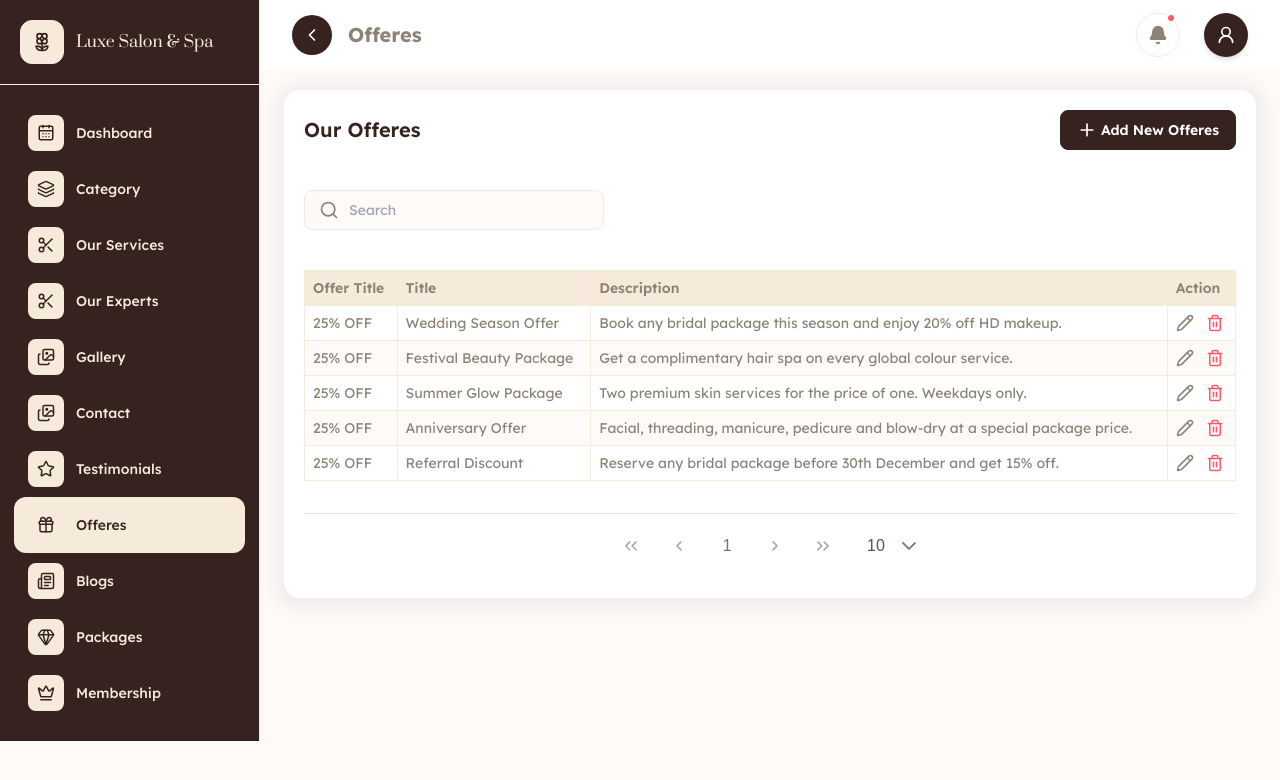
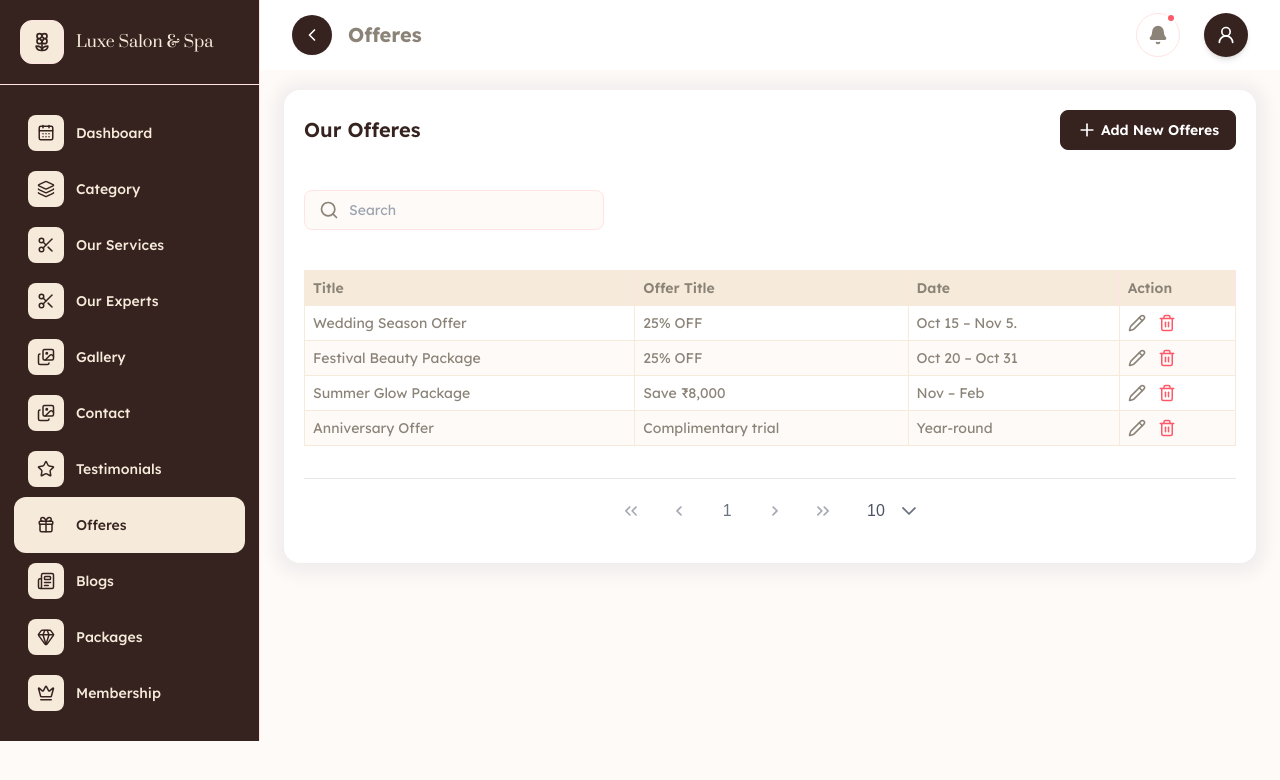
Before and after one commit to dhruviscalelot/Beauty_Parlour5_Admin, a React (Vite) app: page /offeres in a window 1280 px wide. Shown: the top 780 px of the page. Built offline with nearby package versions, Linux system fonts and the light colour scheme; sample sign-in values are in the browser's storage; a web font is replaced by a local one.

Commit message:
membership-offers-review ui implement

```diff
--- a/src/common/ErrorMessageCommom.js
+++ b/src/common/ErrorMessageCommom.js
@@ -20,3 +20,4 @@ export const HOURS = "Hours is Required";
 export const SERVICE_VALIDATION = "Service is Required";
 export const DURATION_VALIDATION = "Duration is Required";
 export const RECOMMENDEDFOR_VALIDATION = "Recommended For is Required";
+export const PLAN_NAME = "Plan Name is Required";
--- a/src/data/membership.js
+++ b/src/data/membership.js
@@ -2,7 +2,8 @@
 export const membershipData = [
     {
         id: 1,
-        title: "Silver",
+        title: "For everyday radiance",
+        planName: "Silver",
         price: "₹19,999 / yr",
         packageDetails: [
             {
@@ -28,7 +29,8 @@ export const membershipData = [
     },
     {
         id: 2,
-        title: "Gold",
+        title: "Our most-loved plan",
+        planName: "Gold",
         price: "₹4,999 / yr",
         packageDetails: [
             {
@@ -51,7 +53,8 @@ export const membershipData = [
     },
     {
         id: 3,
-        title: "Platinum",
+        title: "The complete luxury",
+        planName: "Platinum",
         price: "₹3,499 / yr",
         packageDetails: [
             {
--- a/src/data/offeres.js
+++ b/src/data/offeres.js
@@ -4,36 +4,29 @@ export const offersData = [
         id: 1,
         offertitle: "25% OFF",
         title: "Wedding Season Offer",
-        description:
-            "Book any bridal package this season and enjoy 20% off HD makeup.",
+        date:
+            "Oct 15 – Nov 5.",
     },
     {
         id: 2,
         offertitle: "25% OFF",
         title: "Festival Beauty Package",
-        description:
-            "Get a complimentary hair spa on every global colour service.",
+        date:
+            "Oct 20 – Oct 31",
     },
     {
         id: 3,
-        offertitle: "25% OFF",
+        offertitle: "Save ₹8,000",
         title: "Summer Glow Package",
-        description:
-            "Two premium skin services for the price of one. Weekdays only.",
+        date:
+            "Nov – Feb",
     },
     {
         id: 4,
-        offertitle: "25% OFF",
+        offertitle: "Complimentary trial",
         title: "Anniversary Offer",
-        description:
-            "Facial, threading, manicure, pedicure and blow-dry at a special package price.",
-        price: "₹2,499",
-    },
-    {
-        id: 5,
-        offertitle: "25% OFF",
-        title: "Referral Discount",
-        description:
-            "Reserve any bridal package before 30th December and get 15% off.",
-    },
+        date:
+            "Year-round",
+
+    }
 ]
--- a/src/data/testimonial.js
+++ b/src/data/testimonial.js
@@ -5,7 +5,7 @@ export const testimonialsData = [
         rating :5,
         quote:"Silky, frizz-free hair that lasted months. The hygiene and attention to detail here is on another level.",
         clientType: "Bridal makeup, skin therapy",
-        image: "https://images.unsplash.com/photo-1745434159123-5b99b94206ca?auto=format&fit=crop&w=500&h=500&q=80",
+        // image: "https://images.unsplash.com/photo-1745434159123-5b99b94206ca?auto=format&fit=crop&w=500&h=500&q=80",
     },
     {
         id: 2,
@@ -14,7 +14,7 @@ export const testimonialsData = [
         quote:
             "Absolutely magical! I felt like the most beautiful version of myself on my wedding day. The team was warm, professional and so talented.",
         clientType: "Colour, keratin, cuts",
-        image: "https://images.unsplash.com/photo-1544005313-94ddf0286df2?auto=format&fit=crop&w=500&h=500&q=80",
+        // image: "https://images.unsplash.com/photo-1544005313-94ddf0286df2?auto=format&fit=crop&w=500&h=500&q=80",
     },
     {
         id: 3,
--- a/src/pages/Membership/AddEditMembership.jsx
+++ b/src/pages/Membership/AddEditMembership.jsx
@@ -4,7 +4,7 @@ import toast from 'react-hot-toast'
 import { useLocation, Link, useNavigate, useParams } from 'react-router-dom'
 import { useDispatch } from 'react-redux'
 import * as Yup from "yup";
-import { PRICE_VALIDATION, TITLE_VALIDATION} from '../../common/ErrorMessageCommom';
+import { PRICE_VALIDATION, TITLE_VALIDATION,PLAN_NAME} from '../../common/ErrorMessageCommom';
 import { packagesData } from '../../data/packages';
 
 const AddEditMembership = () => {
@@ -28,6 +28,7 @@ const AddEditMembership = () => {
     const initialValues = {
         service_id: serviceData?.id || "",
         title: serviceData?.title || "",
+        planName : serviceData?.planName || "",
         price: serviceData?.price || "",
 
         serviceDetails: serviceData?.packageDetails || [
@@ -38,6 +39,7 @@ const AddEditMembership = () => {
     const HandleValidation = Yup.object().shape({
         title: Yup.string().required(TITLE_VALIDATION),
         price: Yup.string().required(PRICE_VALIDATION),
+        planName: Yup.string().required(PLAN_NAME),
 
         serviceDetails: Yup.array().of(
             Yup.object().shape({
@@ -95,6 +97,13 @@ const AddEditMembership = () => {
                                     <label className="label">Price <span className='text-red '>*</span></label>
                                     <Field type="text" className="input" name="price" placeholder="Enter Price" />
                                     <ErrorMessage name="price" component="span" className="error" />
+                                </div>
+
+
+                                <div className="w-full md:w-1/3 p-1.5 xl:p-2.5 2xl:p-3.5 relative">
+                                    <label className="label">Paln Name <span className='text-red '>*</span></label>
+                                    <Field type="text" className="input" name="planName" placeholder="Enter Plan Name" />
+                                    <ErrorMessage name="planName" component="span" className="error" />
                                 </div>
 
 
--- a/src/pages/Membership/Membership.jsx
+++ b/src/pages/Membership/Membership.jsx
@@ -16,6 +16,7 @@ const Membership = () => {
 
     const columns = [
         { key: "title", label: "Title", renderCell: (key, row) => row?.title || "-" },
+          { key: "planName", label: "Plan Name", renderCell: (key, row) => row?.planName || "-" },
         { key: "price", label: "Price", renderCell: (key, row) => row?.price || "-" },
         {
             key: "packageDetails",
--- a/src/pages/Offeres/AddEditOfferes.jsx
+++ b/src/pages/Offeres/AddEditOfferes.jsx
@@ -4,9 +4,11 @@ import toast from 'react-hot-toast'
 import { useLocation, Link, useNavigate, useParams } from 'react-router-dom'
 import { useDispatch } from 'react-redux'
 import * as Yup from "yup";
-import { DESCRIPTION_VALIDATION, TITLE_VALIDATION, SUBTITLE_VALIDATION } from '../../common/ErrorMessageCommom';
+import { DATE_VALIDATION, TITLE_VALIDATION, SUBTITLE_VALIDATION } from '../../common/ErrorMessageCommom';
 import { ImagePlus } from "lucide-react";
 import { offersData } from '../../data/offeres';
+import { Calendar } from "primereact/calendar";
+
 
 const AddEditOfferes = () => {
   const dispatch = useDispatch()
@@ -23,14 +25,14 @@ const AddEditOfferes = () => {
     service_id: offerssData?.id || "",
     offertitle: offerssData?.offertitle || "",
     title: offerssData?.title || "",
-    description: offerssData?.description || "",
+    date: offerssData?.date || "",
   }
 
 
   const HandleValidation = Yup.object().shape({
     offertitle: Yup.string().required(SUBTITLE_VALIDATION),
     title: Yup.string().required(TITLE_VALIDATION),
-    description: Yup.string().required(DESCRIPTION_VALIDATION),
+    date: Yup.string().required(DATE_VALIDATION),
   })
 
 
@@ -88,19 +90,26 @@ const AddEditOfferes = () => {
 
 
 
-                <div className="w-full p-1.5 xl:p-2.5 2xl:p-3.5 relative">
-                  <label className="label">Description <span className='text-red '>*</span></label>
-                  <Field as="textarea" name="description" className="input h-[130px] py-3" placeholder="Enter Customer Description" />
-                  <ErrorMessage name="description" component="span" className="error" />
+                <div className="w-full md:w-1/2 p-1.5 xl:p-2.5 2xl:p-3.5 relative">
+                  <label className="label">Offer Date <span className='text-red '>*</span></label>
+                  <Calendar
+                    id="pickup_date"
+                    name="date"
+                    value={values.date}
+                    onChange={(e) => setFieldValue("pickup_date", e.value)}
+                    minDate={new Date()}
+                    dateFormat="dd/mm/yy"
+                    placeholder="Select Date"
+                    showIcon
+                    iconPos="input"
+                    showButtonBar
+                    className="w-full"
+                    inputClassName="input w-full"
+                  />
+                  <ErrorMessage name="date" component="span" className="error" />
                 </div>
 
-
-
               </div>
-
-
-
-
 
             </Form>
           }
--- a/src/pages/Offeres/Offeres.jsx
+++ b/src/pages/Offeres/Offeres.jsx
@@ -21,9 +21,10 @@ const Offeres = () => {
 
     const columns = [
 
-        { key: "offertitle", label: "Offer Title", renderCell: (key, row) => row?.offertitle || "-" },
+
         { key: "title", label: "Title", renderCell: (key, row) => row?.title || "-" },
-        { key: "description", label: "Description", renderCell: (key, row) => row?.description || "-" },
+         { key: "offertitle", label: "Offer Title", renderCell: (key, row) => row?.offertitle || "-" },
+        { key: "date", label: "Date", renderCell: (key, row) => row?.date || "-" },
 
 
         {
--- a/src/pages/Testimonials/AddEditTestimonials.jsx
+++ b/src/pages/Testimonials/AddEditTestimonials.jsx
@@ -41,7 +41,7 @@ const AddEditTestimonials = () => {
         rating: Yup.mixed().required(RATING_VALIDATION),
         quote: Yup.string().required(QUOTE_VALIDATION),
         clienttype: Yup.string().required(CLIENT_TYPE_VALIDATION),
-        image: Yup.mixed().required(IMAGE_VALIDATION),
+        // image: Yup.mixed().required(IMAGE_VALIDATION),
     })
 
     const handleImageUpload = (e, setFieldValue) => {
```
